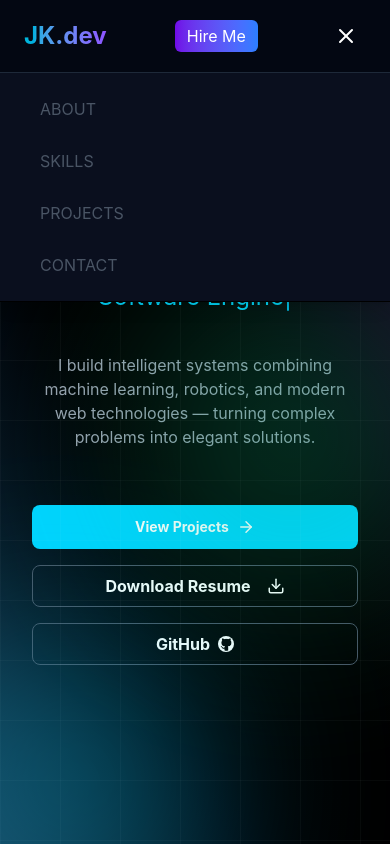
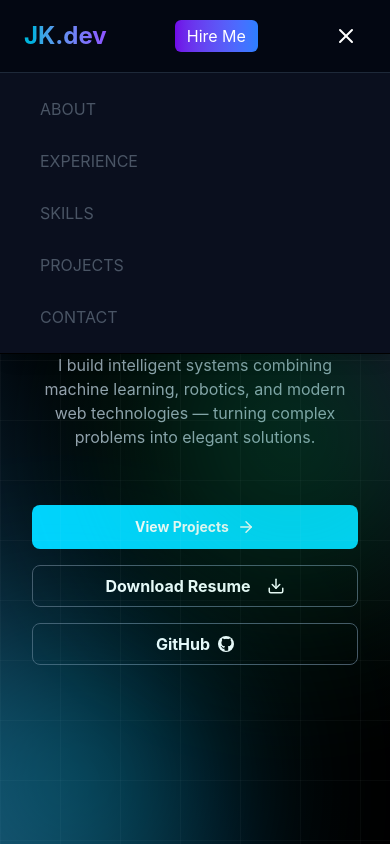
Before and after one commit to Jamiul-kawsar/Jamiul_Portfolio, a React (Vite) app: page / in a window 390 px wide. Both pictures are taken after a click on the button "Toggle menu". Shown: the top 844 px of the page. Built offline with nearby package versions, Linux system fonts and the light colour scheme.

Commit message:
add experience in mobile menu

```diff
--- a/src/components/Navbar.jsx
+++ b/src/components/Navbar.jsx
@@ -82,6 +82,13 @@ const Navbar = () => {
               ABOUT
             </a>
             <a
+              href="#experience"
+              onClick={handleLinkClick}
+              className="block px-4 py-2 text-gray-600 hover:text-[#00d4ff] hover:bg-white/5 rounded-md transition duration-300"
+            >
+              EXPERIENCE
+            </a>
+            <a
               href="#skills"
               onClick={handleLinkClick}
               className="block px-4 py-2 text-gray-600 hover:text-[#00d4ff] hover:bg-white/5 rounded-md transition duration-300"
```
